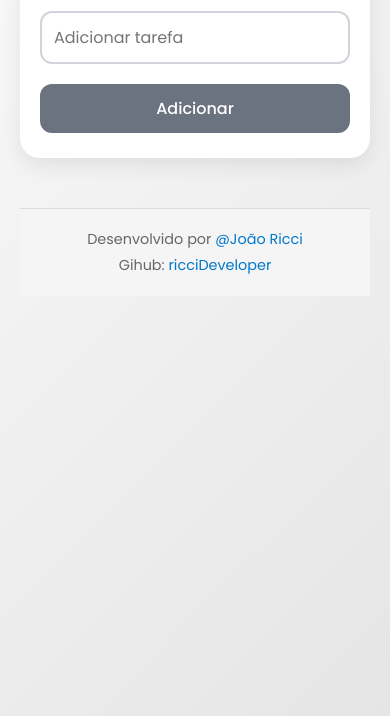
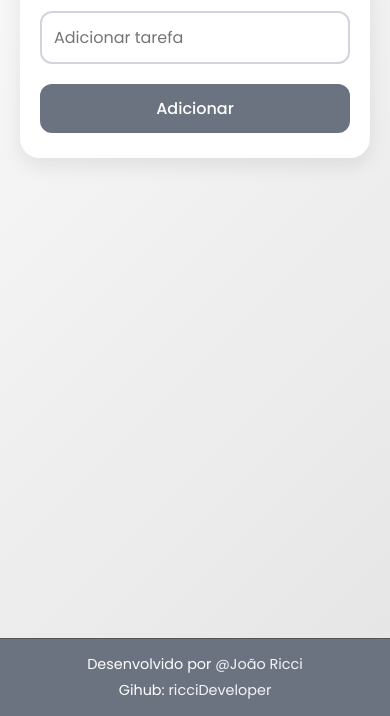
Before and after one commit to ricciDeveloper/ToDoList-JavaScript, a plain HTML site: page index.html in a window 390 px wide. Shown: the part 128-844 px from the top of the page. Drawn offline with Linux system fonts and the light colour scheme.

Commit message:
ajusta a estrutura do HTML e melhora o estilo do CSS da To Do List, incluindo correções de layout e responsividade

```diff
--- a/index.html
+++ b/index.html
@@ -15,6 +15,7 @@
     <meta name="google-site-verification" content="zdeefwNrpCNJnFzDL-CT3o3P9mp7Gv8VTRfcey4MIyY" />
 </head>
 <body>
+    <main>
     <div class="container">
         <h1>To Do List</h1>
         <input type="text" placeholder="Adicionar tarefa">
@@ -23,10 +24,12 @@
     <ul id="task-list">
 
     </ul>
-    <script src="main.js" defer></script>
+    </main>
     <footer>
         <p>Desenvolvido por <a href="https://www.linkedin.com/in/joaoriccideveloper/">@João Ricci</a></p>
         <p>Gihub: <a href="https://github.com/ricciDeveloper">ricciDeveloper</a></p>
     </footer>
+    <script src="main.js" defer></script>
+
 </body>
 </html>
--- a/style.css
+++ b/style.css
@@ -8,6 +8,7 @@
   font-family: Poppins, sans-serif;
 }
 
+/* ===== Body ===== */
 body {
   background: linear-gradient(135deg, #f9f9f9, #e5e5e5);
   color: #333;
@@ -15,20 +16,30 @@ body {
   display: flex;
   flex-direction: column;
   justify-content: flex-start;
-  align-items: center;
-  padding: 40px 20px;
+  padding: 40px 20px 0;
+  /* Garante que o scroll só apareça verticalmente */
+  overflow-x: hidden;
 }
 
+/* ===== Main Content ===== */
+main {
+  flex: 1;
+  display: flex;
+  flex-direction: column;
+  align-items: center;
+}
+
+/* ===== Footer ===== */
 footer {
-    margin-top: 30px;
+  margin-top: auto;
   padding: 15px 10px;
   text-align: center;
   font-size: 0.9rem;
-    color: #666;
-    background-color: #f5f5f5;
-    border-top: 1px solid #ddd;
-    width: 100%;
-
+  color: #fff;
+  background-color: #6b7280;
+  border-top: 1px solid #555;
+  width: 100vw;
+  margin: auto -20px;
 }
 
 footer p {
@@ -36,16 +47,15 @@ footer p {
 }
 
 footer a {
-    color: #0077cc;
+  color: #f3f4f6;
   text-decoration: none;
   transition: color 0.3s ease;
 }
 
 footer a:hover {
-    color: #005999;
+  color: #d1d5db;
   text-decoration: underline;
 }
-
 
 /* ===== Título ===== */
 h1 {
@@ -64,7 +74,7 @@ h1 {
   max-width: 450px;
   box-shadow: 0 8px 20px rgba(0,0,0,0.08);
   animation: fadeIn 0.6s ease-in-out;
-  margin-bottom: 20px; /* espaço entre o form e a lista */
+  margin-bottom: 20px;
 }
 
 /* ===== Input e Botão ===== */
@@ -88,7 +98,7 @@ h1 {
   width: 25%;
   padding: 12px;
   border: none;
-  background: #6b7280; /* Cinza médio */
+  background: #6b7280;
   color: #fff;
   border-radius: 12px;
   font-size: 1rem;
@@ -98,7 +108,7 @@ h1 {
 }
 
 #save:hover {
-  background: #374151; /* Cinza mais escuro */
+  background: #374151;
 }
 
 /* ===== Lista de Tarefas ===== */
@@ -131,7 +141,7 @@ h1 {
   font-size: 1rem;
   font-weight: 500;
   color: #374151;
-  flex: 1; /* ocupa espaço entre o checkbox e o botão */
+  flex: 1;
   margin-left: 10px;
 }
 
@@ -163,25 +173,38 @@ h1 {
   to { opacity: 1; transform: translateY(0); }
 }
 
+
 /* ===== Responsividade ===== */
 @media (max-width: 600px) {
+    /* Ajustes para o contêiner principal */
     .container {
         padding: 20px;
+        width: 100%; /* Garante que o contêiner ocupe a largura total */
     }
 
+    /* Ajustes para os inputs e botões */
     .container input,
     #save {
         width: 100%;
         margin: 5px 0;
     }
 
+    /* Ajuste para o layout dos elementos */
     .container {
         display: flex;
         flex-direction: column;
         gap: 10px;
     }
 
+    /* Ajuste para a lista de tarefas */
     #task-list {
         max-width: 100%;
+        width: 100%; /* Garante que a lista preencha a largura total */
+    }
+
+    /* Ajuste para o footer */
+    footer {
+        padding: 10px 10px; /* Reduz o padding vertical do footer */
+        margin: 0 -20px; /* Mantém a correção de margem para o footer */
     }
 }
```
Lines whose indentation alone changed are shown as unchanged.
